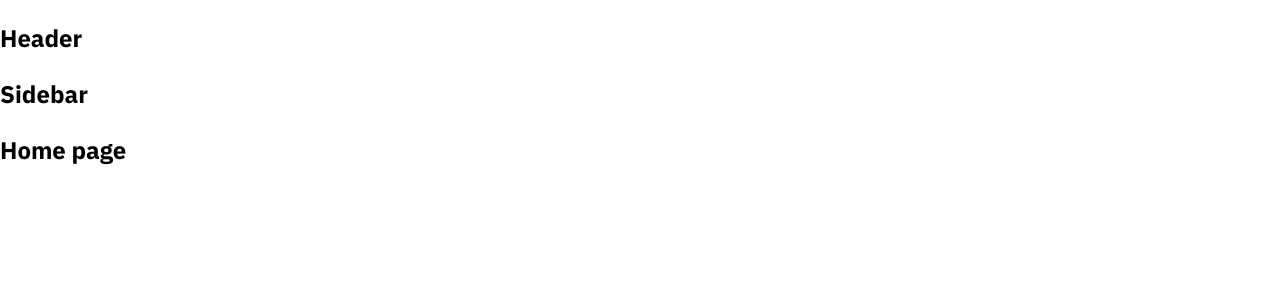
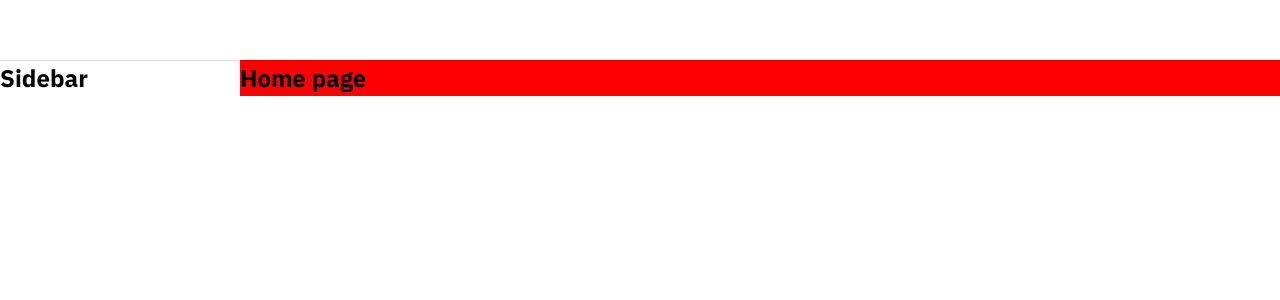
Before and after one commit to longdemon/tiktok-ui, a React (Create React App) app: page / in a window 1280 px wide. Shown: the top 300 px of the page. Built offline with nearby package versions, Linux system fonts and the light colour scheme.

Commit message:
Dựng khung Layout mặc định

```diff
--- a/package.json
+++ b/package.json
@@ -6,6 +6,7 @@
     "@testing-library/jest-dom": "^5.16.5",
     "@testing-library/react": "^13.4.0",
     "@testing-library/user-event": "^13.5.0",
+    "classnames": "^2.3.2",
     "normalize.css": "^8.0.1",
     "react": "^18.2.0",
     "react-dom": "^18.2.0",
--- a/src/components/GlobalStyles/GlobalStyles.scss
+++ b/src/components/GlobalStyles/GlobalStyles.scss
@@ -2,6 +2,8 @@
 @import url('https://fonts.googleapis.com/css2?family=IBM+Plex+Sans:wght@300;400;500;600;700&display=swap');
 
 :root {
+    //Default Layout
+    --default-layout-header-height: 60px;
 }
 
 html {
@@ -9,6 +11,8 @@
 }
 
 * {
+    margin: 0;
+    padding: 0;
     box-sizing: border-box;
 }
 
--- /dev/null
+++ b/src/components/Layout/DefaultLayout/DefaultLayout.module.scss
@@ -0,0 +1,17 @@
+.wrapper {
+    margin-top: var(--default-layout-header-height);
+    display: flex;
+    width: 100vw;
+    max-width: 100vw;
+    justify-content: space-between;
+    align-self: center;
+    flex: 1 1 auto;
+}
+.container {
+    display: flex;
+    width: 100%;
+}
+.content {
+    flex: 1;
+    background-color: red;
+}
--- /dev/null
+++ b/src/components/Layout/DefaultLayout/Header/Header.module.scss
@@ -0,0 +1,14 @@
+.wrapper {
+    display: flex;
+    justify-content: space-around;
+    box-shadow: 0px 1px 1px rgba(0, 0, 0, 0.12);
+    height: var(--default-layout-header-height);
+    width: 100%;
+    top: 0;
+    position: fixed;
+    align-items: center;
+    background: rgba(255, 255, 255, 1);
+    z-index: 1000;
+    padding-right: 24px;
+    padding-left: 16px;
+}
--- a/src/components/Layout/DefaultLayout/Header/index.js
+++ b/src/components/Layout/DefaultLayout/Header/index.js
@@ -1,5 +1,10 @@
+import styles from './Header.module.scss';
+import classNames from 'classnames/bind';
+
+const cx = classNames.bind(styles);
+
 function Header() {
-    return <h2>Header</h2>;
+    return <header className={cx('wrapper')}></header>;
 }
 
 export default Header;
--- /dev/null
+++ b/src/components/Layout/DefaultLayout/Sidebar/Sidebar.module.scss
@@ -0,0 +1,3 @@
+.wrapper {
+    width: 240px;
+}
--- a/src/components/Layout/DefaultLayout/Sidebar/index.js
+++ b/src/components/Layout/DefaultLayout/Sidebar/index.js
@@ -1,5 +1,14 @@
+import classNames from 'classnames/bind';
+import styles from './Sidebar.module.scss';
+
+const cx = classNames.bind(styles);
+
 function Sidebar() {
-    return <h2>Sidebar</h2>;
+    return (
+        <div className={cx('wrapper')}>
+            <h2>Sidebar</h2>
+        </div>
+    );
 }
 
 export default Sidebar;
--- a/src/components/Layout/DefaultLayout/index.js
+++ b/src/components/Layout/DefaultLayout/index.js
@@ -1,13 +1,17 @@
 import Header from './Header';
 import Sidebar from './Sidebar';
+import styles from './DefaultLayout.module.scss';
+import classNames from 'classnames/bind';
+
+const cx = classNames.bind(styles);
 
 function DefaultLayout({ children }) {
     return (
-        <div>
+        <div className={cx('wrapper')}>
             <Header />
-            <div className="container">
+            <div className={cx('container')}>
                 <Sidebar />
-                <div className="content">{children}</div>
+                <div className={cx('content')}>{children}</div>
             </div>
         </div>
     );
```
Also changed, not shown: 1 other file (tests, documents, lock files or other folders).
